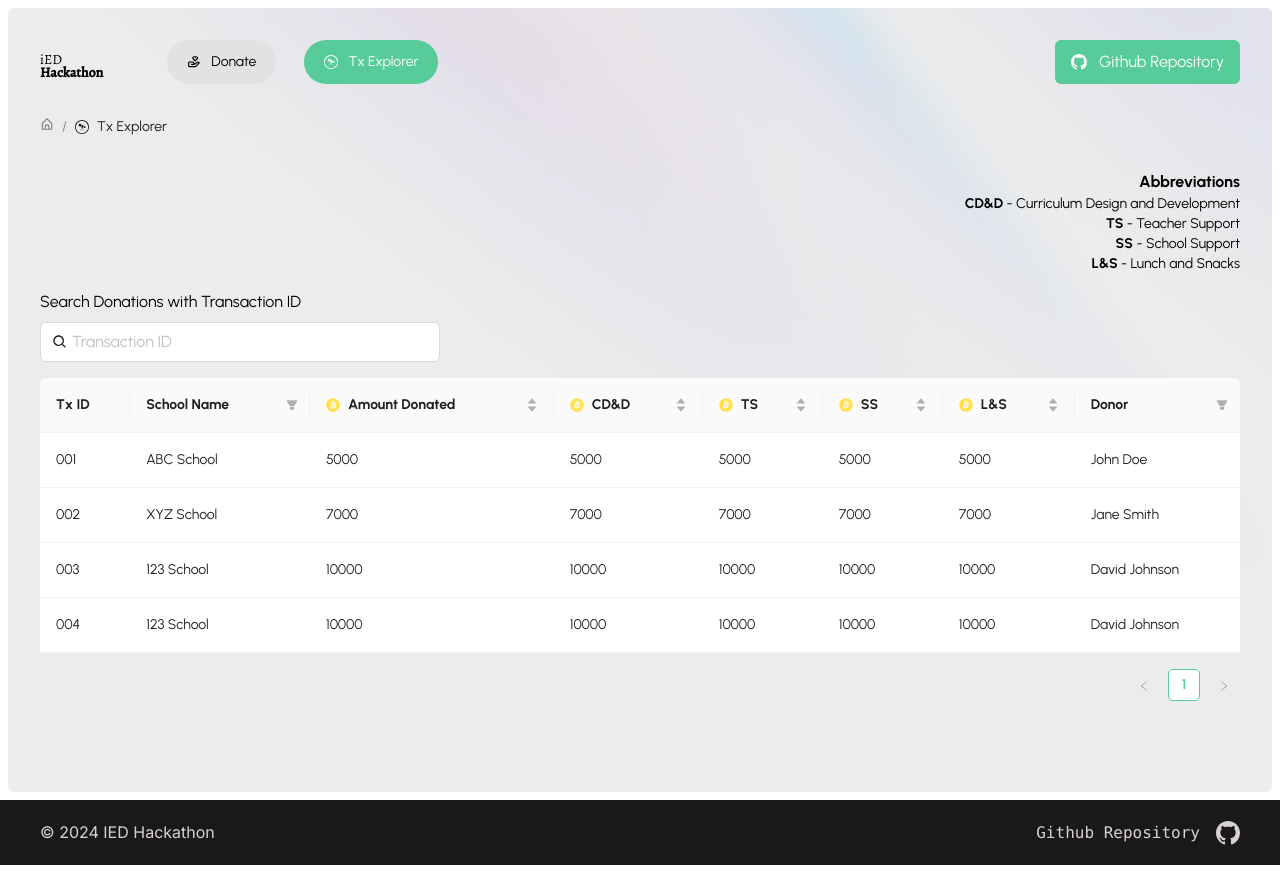
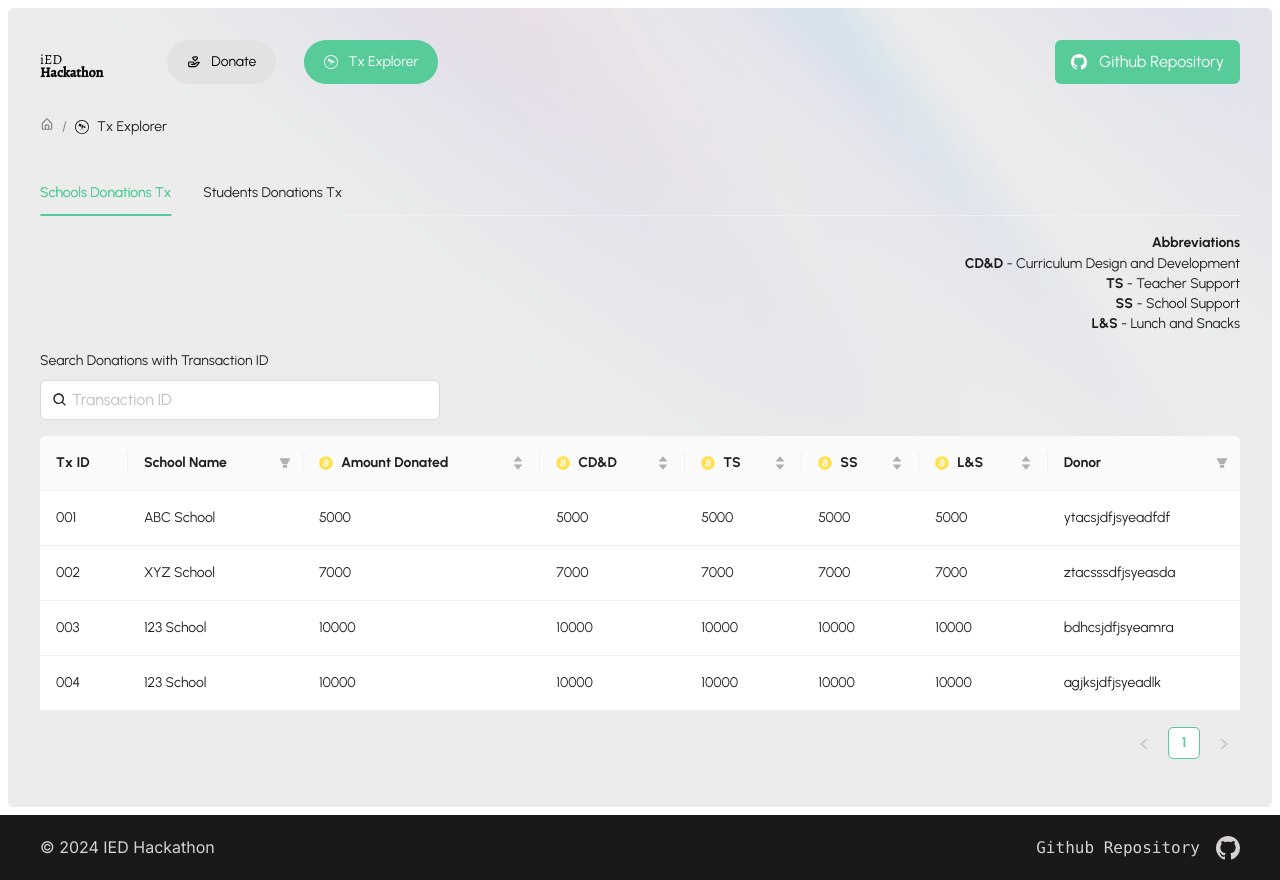
Before and after one commit to icp-hackathons/ied-hack-FE, a Next.js app: page /tx-explorer in a window 1280 px wide. Built offline with nearby package versions, Linux system fonts and the light colour scheme.

Commit message:
add students tx table

```diff
--- a/app/tx-explorer/page.tsx
+++ b/app/tx-explorer/page.tsx
@@ -2,11 +2,12 @@
 import { Footer } from "@/components/Footer"
 import { Header } from "@/components/Header"
 import { SchoolTransactions } from "@/components/SchoolTransactions"
-import { Breadcrumb } from "antd"
+import { Breadcrumb, Tabs, TabsProps } from "antd"
 import Image from "next/image"
 import React from "react"
 import { BiHomeAlt } from "react-icons/bi"
 import { FaWpexplorer } from "react-icons/fa"
+import { StudentsTransactions } from "@/components/StudentTransactions"
 
 const items = [
   {
@@ -27,6 +28,19 @@ const items = [
   },
 ]
 
+const tabItems: TabsProps["items"] = [
+  {
+    key: "1",
+    label: "Schools Donations Tx",
+    children: <SchoolTransactions />,
+  },
+  {
+    key: "2",
+    label: "Students Donations Tx",
+    children: <StudentsTransactions />,
+  },
+]
+
 export default function TxExplorerPage() {
   return (
     <div>
@@ -37,7 +51,7 @@ export default function TxExplorerPage() {
         <Header />
         <Breadcrumb items={items} className="my-[2rem]" />
         <div>
-          <SchoolTransactions />
+          <Tabs items={tabItems} defaultActiveKey="1" />
         </div>
       </div>
 
--- a/components/SchoolTransactions.tsx
+++ b/components/SchoolTransactions.tsx
@@ -25,7 +25,7 @@ const data: DataType[] = [
     teacher_support: 1000,
     school_support: 1500,
     lunch_and_snacks: 500,
-    donor: "John Doe",
+    donor: "ytacsjdfjsyeadfdf",
   },
   {
     transaction_id: "002",
@@ -35,7 +35,7 @@ const data: DataType[] = [
     teacher_support: 2000,
     school_support: 1000,
     lunch_and_snacks: 1000,
-    donor: "Jane Smith",
+    donor: "ztacsssdfjsyeasda",
   },
   {
     transaction_id: "003",
@@ -45,7 +45,7 @@ const data: DataType[] = [
     teacher_support: 3000,
     school_support: 2000,
     lunch_and_snacks: 1000,
-    donor: "David Johnson",
+    donor: "bdhcsjdfjsyeamra",
   },
   {
     transaction_id: "004",
@@ -55,7 +55,7 @@ const data: DataType[] = [
     teacher_support: 3000,
     school_support: 2000,
     lunch_and_snacks: 1000,
-    donor: "David Johnson",
+    donor: "agjksjdfjsyeadlk",
   },
 ]
 
@@ -83,8 +83,7 @@ export const SchoolTransactions: React.FC = () => {
       title: "School Name",
       dataIndex: "school_name",
       filters: toFilterArray(data, "school_name"),
-      onFilter: (value: string, record) =>
-        record.school_name.indexOf(value) > -1,
+      onFilter: (value: any, record) => record.school_name.indexOf(value) > -1,
       filterSearch: true,
     },
     {
@@ -138,7 +137,7 @@ export const SchoolTransactions: React.FC = () => {
       title: "Donor",
       dataIndex: "donor",
       filters: toFilterArray(data, "donor"),
-      onFilter: (value: string, record) => record.donor.indexOf(value) > -1,
+      onFilter: (value: any, record) => record.donor.indexOf(value) > -1,
       filterSearch: true,
     },
   ]
--- /dev/null
+++ b/components/StudentTransactions.tsx
@@ -0,0 +1,112 @@
+"use client"
+import React, { useState } from "react"
+import { Input, Table } from "antd"
+import type { TableColumnsType, TableProps } from "antd"
+import { BiSearch } from "react-icons/bi"
+import { FaBitcoin } from "react-icons/fa"
+
+interface DataType {
+  transaction_id: string
+  student_name: string
+  amount_donated: number
+  donor: string
+}
+
+const data: DataType[] = [
+  {
+    transaction_id: "001",
+    student_name: "ABC",
+    amount_donated: 5000,
+    donor: "ytacsjdfjsyeadfdf",
+  },
+  {
+    transaction_id: "002",
+    student_name: "XYZ",
+    amount_donated: 7000,
+    donor: "ztacsssdfjsyeasda",
+  },
+  {
+    transaction_id: "003",
+    student_name: "123",
+    amount_donated: 10000,
+    donor: "bdhcsjdfjsyeamra",
+  },
+  {
+    transaction_id: "004",
+    student_name: "123",
+    amount_donated: 10000,
+    donor: "agjksjdfjsyeadlk",
+  },
+]
+
+const toFilterArray = (data: DataType[], key: string) => {
+  const hashmap: Record<string, { text: string; value: string }> = {}
+  data.forEach((entry, index) => {
+    hashmap[entry[key as "donor"]] = {
+      text: entry[key as "donor"],
+      value: entry[key as "donor"],
+    }
+  })
+  return Object.values(hashmap)
+}
+
+export const StudentsTransactions: React.FC = () => {
+  const [dataSource, setDataSource] = useState(data)
+  const [value, setValue] = useState("")
+
+  const columns: TableColumnsType<DataType> = [
+    {
+      title: "Tx ID",
+      dataIndex: "transaction_id",
+    },
+    {
+      title: "Student Name",
+      dataIndex: "student_name",
+      filters: toFilterArray(data, "student_name"),
+      onFilter: (value: any, record) => record.student_name.indexOf(value) > -1,
+      filterSearch: true,
+    },
+    {
+      title: (
+        <p className="flex gap-2 items-center">
+          <FaBitcoin className="text-yellow" /> <span>Amount Donated</span>
+        </p>
+      ),
+      dataIndex: "amount_donated",
+      sorter: (a, b) => a.amount_donated - b.amount_donated,
+    },
+
+    {
+      title: "Donor",
+      dataIndex: "donor",
+      filters: toFilterArray(data, "donor"),
+      onFilter: (value: any, record) => record.donor.indexOf(value) > -1,
+      filterSearch: true,
+    },
+  ]
+  return (
+    <div>
+      <p className="mb-2">Search Donations with Transaction ID</p>
+      <Input
+        placeholder="Transaction ID"
+        prefix={<BiSearch />}
+        size="large"
+        className="mb-4 md:w-1/3 w-full"
+        value={value}
+        onChange={(e) => {
+          const currValue = e.target.value
+          setValue(currValue)
+          const filteredData = data.filter((entry) =>
+            entry.transaction_id.toLowerCase().includes(currValue.toLowerCase())
+          )
+          setDataSource(filteredData)
+        }}
+      />
+      <Table
+        columns={columns}
+        dataSource={dataSource}
+        className="overflow-x-auto"
+      />
+    </div>
+  )
+}
```
